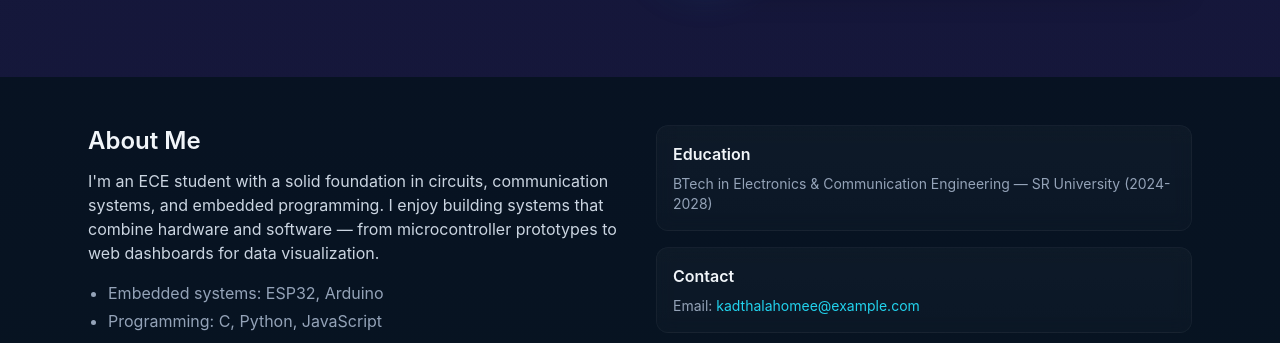
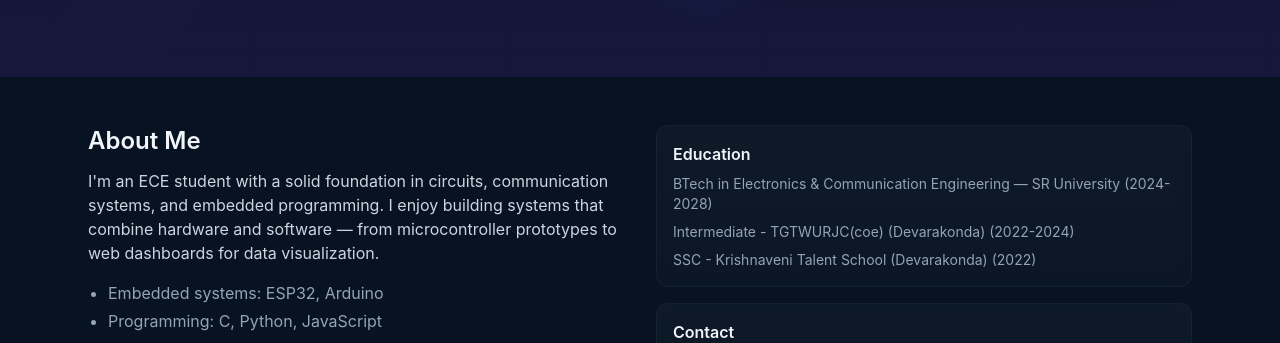
Before and after one commit to homee7/portfolio, a plain HTML site: page index.html in a window 1280 px wide. Shown: the part 457-800 px from the top of the page. Drawn offline with nearby package versions, Linux system fonts and the light colour scheme.

Commit message:
Update index.html

```diff
--- a/index.html
+++ b/index.html
@@ -162,6 +162,8 @@
             <div class="rounded-xl glass-dark p-4">
               <h3 class="font-semibold">Education</h3>
               <p class="text-slate-400 text-sm mt-2">BTech in Electronics & Communication Engineering — SR University (2024-2028)</p>
+              <p class="text-slate-400 text-sm mt-2">Intermediate - TGTWURJC(coe) (Devarakonda) (2022-2024)</p>
+              <p class="text-slate-400 text-sm mt-2">SSC - Krishnaveni Talent School (Devarakonda) (2022)</p>
             </div>
 
             <div class="rounded-xl glass-dark p-4">
```
